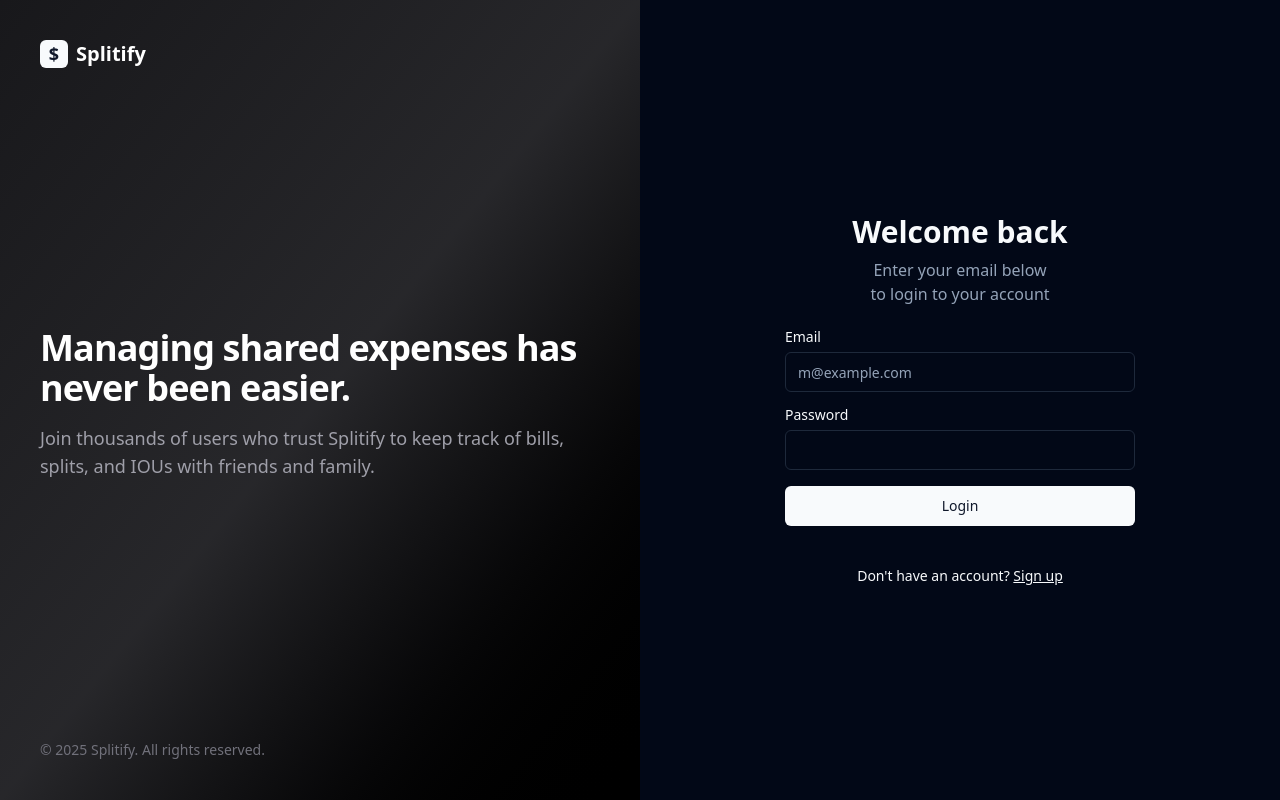
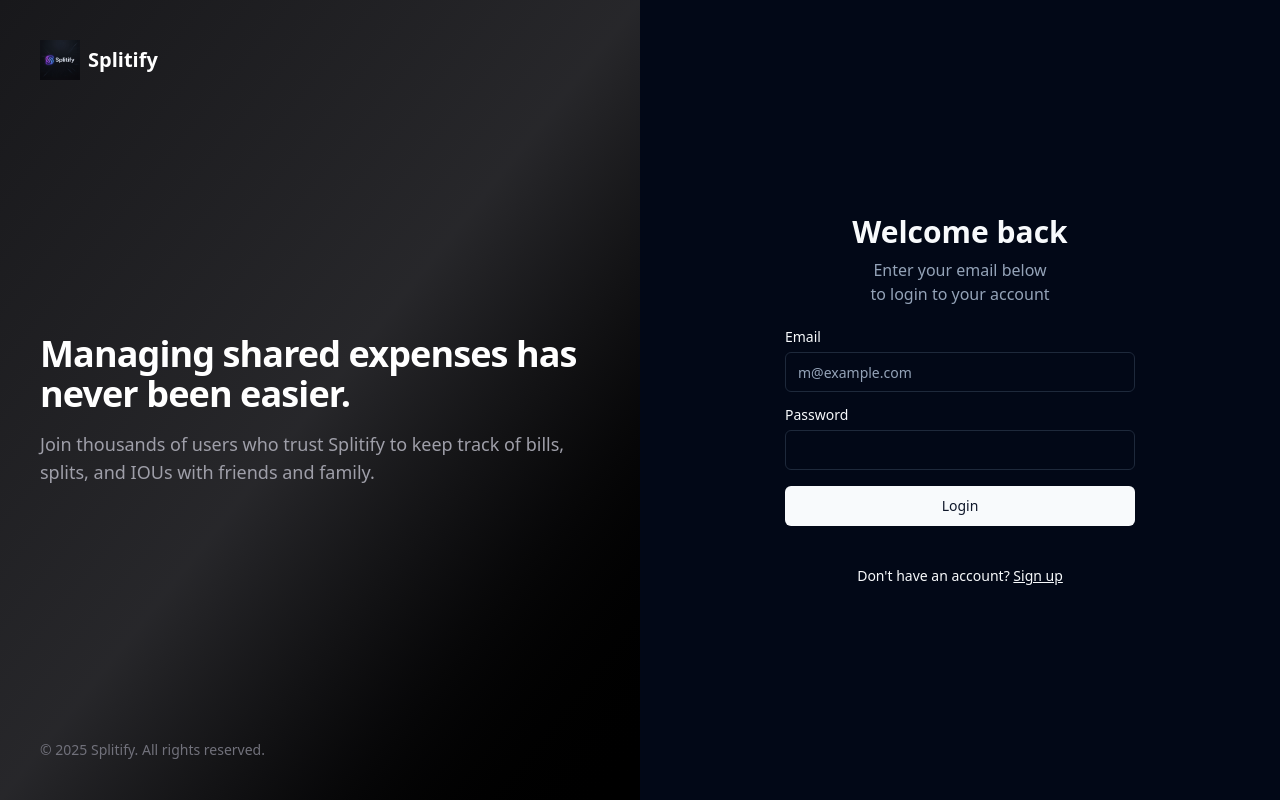
Before and after one commit to Shresth1822/split-expense, a React (Vite) app: page /login in a window 1280 px wide. Built offline with nearby package versions, Linux system fonts and the light colour scheme.

Commit message:
docs: update logo

```diff
--- a/src/components/layout/Footer.tsx
+++ b/src/components/layout/Footer.tsx
@@ -8,9 +8,11 @@ export function Footer() {
         <div className="grid grid-cols-1 md:grid-cols-3 gap-8">
           <div className="space-y-4">
             <div className="flex items-center gap-2">
-              <span className="bg-primary text-primary-foreground p-1 rounded-md">
-                <span className="font-bold text-lg">$</span>
-              </span>
+              <img
+                src="/splitify-logo.png"
+                alt="Splitify Logo"
+                className="h-8 w-8 object-contain"
+              />
               <span className="text-xl font-bold">Splitify</span>
             </div>
             <p className="text-sm text-muted-foreground">
--- a/src/components/layout/Header.tsx
+++ b/src/components/layout/Header.tsx
@@ -35,11 +35,11 @@ export function Header() {
         {/* Logo */}
         <div className="flex items-center gap-2">
           <Link to="/" className="flex items-center gap-2">
-            <span className="bg-primary text-primary-foreground p-1 rounded-md">
-              <span className="font-bold text-lg leading-none flex items-center justify-center w-5 h-5">
-                $
-              </span>
-            </span>
+            <img
+              src="/splitify-logo.png"
+              alt="Splitify Logo"
+              className="h-8 w-8 object-contain"
+            />
             <span className="text-xl font-bold hidden sm:inline-block">
               Splitify
             </span>
--- a/src/pages/auth/Login.tsx
+++ b/src/pages/auth/Login.tsx
@@ -57,11 +57,11 @@ export function Login() {
 
         {/* Content */}
         <div className="relative z-10 flex items-center gap-2">
-          <span className="bg-primary text-primary-foreground p-1 rounded-md">
-            <span className="font-bold text-lg leading-none flex items-center justify-center w-5 h-5">
-              $
-            </span>
-          </span>
+          <img
+            src="/splitify-logo.png"
+            alt="Splitify Logo"
+            className="h-10 w-10 object-contain"
+          />
           <span className="text-xl font-bold">Splitify</span>
         </div>
 
--- a/src/pages/auth/Register.tsx
+++ b/src/pages/auth/Register.tsx
@@ -124,11 +124,11 @@ export function Register() {
 
         {/* Content */}
         <div className="relative z-10 flex items-center gap-2">
-          <span className="bg-primary text-primary-foreground p-1 rounded-md">
-            <span className="font-bold text-lg leading-none flex items-center justify-center w-5 h-5">
-              $
-            </span>
-          </span>
+          <img
+            src="/splitify-logo.png"
+            alt="Splitify Logo"
+            className="h-10 w-10 object-contain"
+          />
           <span className="text-xl font-bold">Splitify</span>
         </div>
 
```
